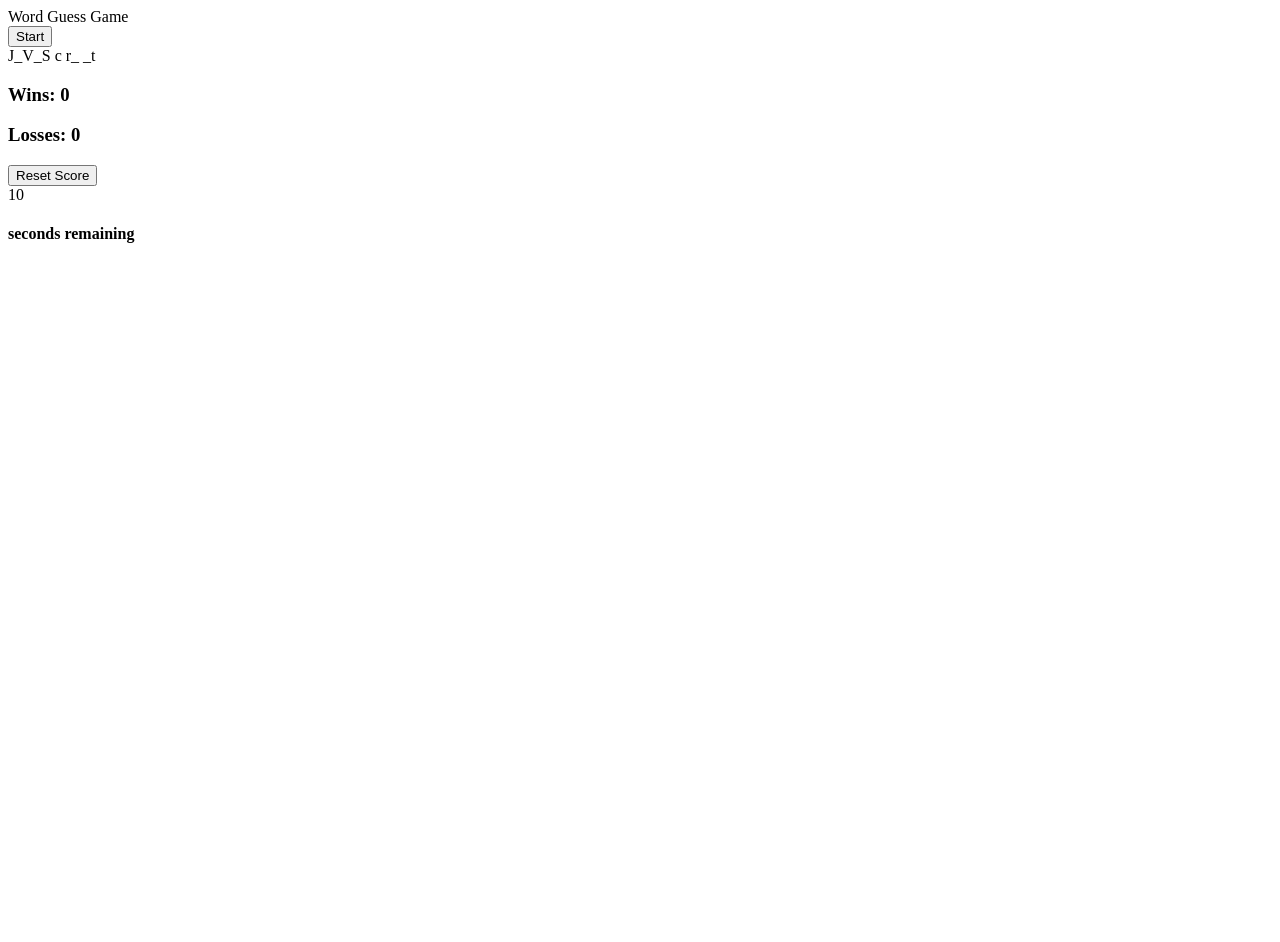
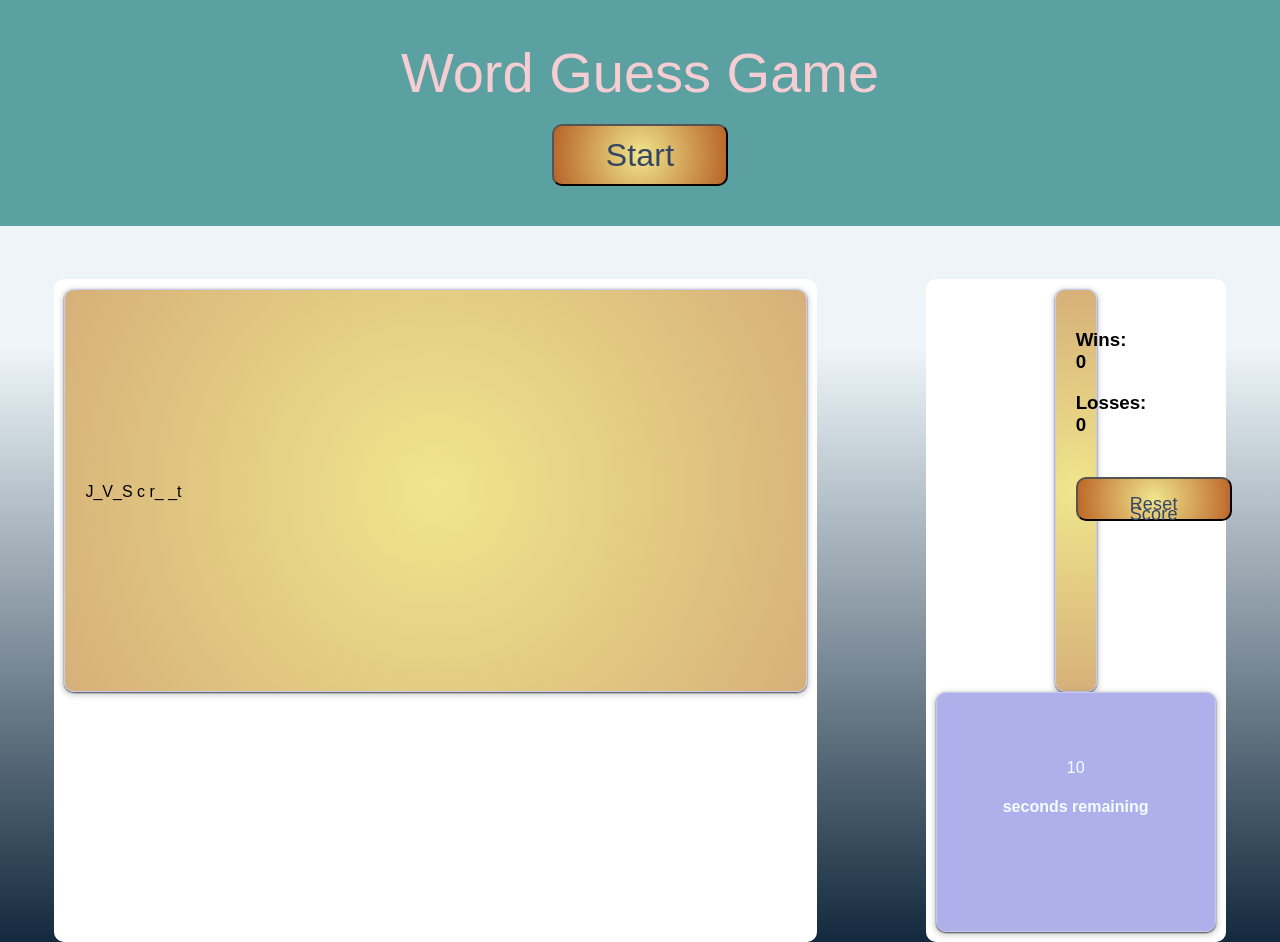
Before and after one commit to will198735/mini-pro-word-guess-game, a plain HTML site: page index.html in a window 1280 px wide. Before the commit the page ends 800 px from the top, so only its background shows below. Drawn offline with Linux system fonts and the light colour scheme.

Commit message:
modified html added CSS added styling

```diff
--- /dev/null
+++ b/assets/css/style.css
@@ -0,0 +1,131 @@
+* {
+    box-sizing: border-box;
+}
+body {
+    font-family: Arial;
+    margin: 0;
+    display: flex;
+    flex-direction: column;
+    min-height: 100vh;
+    justify-content: flex-start;
+    background: linear-gradient(0deg, rgba(19,41,61,1) 0%, rgba(237,245,249,1) 63%);
+}
+.reset-button {
+    font-size: 18px;
+    height: 33px;
+    line-height: 10px;
+    margin-top: 23px;
+}
+.win-lose-contaner {
+    display: flex;
+    justify-content: space-between;
+    margin-top: 18px;
+}
+button {
+    background: radial-gradient(circle, rgba(240,230,140,1) 0%, rgba(187,96,33,0.9542191876750701) 100%);
+    border-radius: 10px;
+    color: rgb(53, 70, 100);
+    cursor: pointer;
+    font-size: 2em;
+    letter-spacing: 0.22px;
+    line-height: 18px;
+    max-height: 255px;
+    padding: 20px 52px;
+    text-align: center;
+    transition-duration: 0.15s;
+    transition-property: background-color;
+    transition-timing-function: linear;
+    margin-top: 0.6em;
+
+}
+header {
+    padding: 40px;
+    text-align: center;
+    background-color: rgb(92, 161, 161);
+    color: rgb(245, 205, 211);
+    border-bottom: 33px rgb(80, 117, 83);
+
+
+}
+main {
+    display: flex;
+    flex-wrap: wrap;
+    justify-content: space-around;
+
+}
+section {
+    flex: 0 auto;
+    padding: 10px;
+    margin-top: 53px;
+    background-color: white;
+    border-radius: 10px;
+
+}
+.word-guess {
+    width: 58vw;
+    height: 403px;
+
+}
+.results {
+    width: 33px;
+    height: 403px;
+}
+.card {
+    background: radial-gradient(circle, rgba(240,230,140,1) 0%, rgba(187,124,33,0.604079131652661) 100%);
+    border: 1px solid rgb(202, 202, 241);
+    border-radius: 10px;
+    box-shadow: rgba(63, 65, 68, 2) 0 1px 2px 0,rgba(63, 65, 68, 0.15) 0 2px 4px 3px;
+    margin: auto;
+    padding: 20px;
+
+}
+ .word-blanks {
+    line-height: 363px;
+
+ }
+ .l-font {
+    font-size: 3.5em;
+    text-align: center;
+ }
+  .timer {
+    height: 240PX;
+    padding: 11PX;
+    color: azure;
+    text-align: center;
+    background: rgb(175, 175, 236)
+
+  }
+  .timer-text {
+    padding: 55px;
+  }
+  @media screen and (max-width: 1183px) {
+    main {
+        flex-direction: column;
+
+    }
+     .word-guess,
+     .results {
+        width: 90vw;
+
+     }
+     section {
+        background-attachment: white;
+        margin: 20px auto;
+        width: 92vw;
+     }
+
+  }
+  @media screen and (max-width: 505px){
+    .l-font {
+        font-size: 2em;
+
+    }
+    .reset-button {
+        font-size: 12px;
+        width: 20ox;
+    }
+    .timer {
+        height: 200px;
+    }
+
+  }
--- a/index.html
+++ b/index.html
@@ -5,7 +5,7 @@
     <meta http-equiv="X-UA-Compatible" content="IE=edge">
     <meta name="viewport" content="width=device-width, initial-scale=1.0">
     <title>Word Guess</title>
-
+    <link rel="stylesheet" type="       text/css" href="./assets/css/style.css" />
 </head>
 <body>
     <header>
@@ -17,7 +17,7 @@
      <main>
         <section>
             <div class="card word-guess">
-                <div class="large-font wordblanks">J_V_S c r_ _t</div>
+                <div class="large-font word-blanks">J_V_S c r_ _t</div>
 
             </div>
         </section>
```
